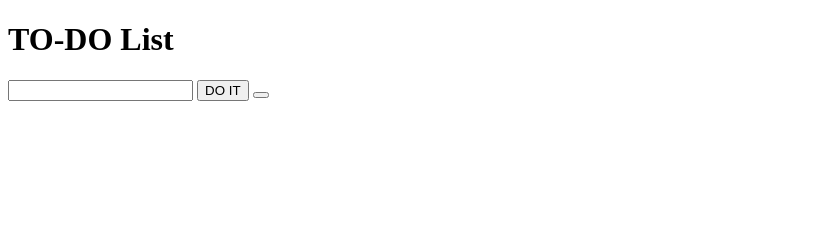
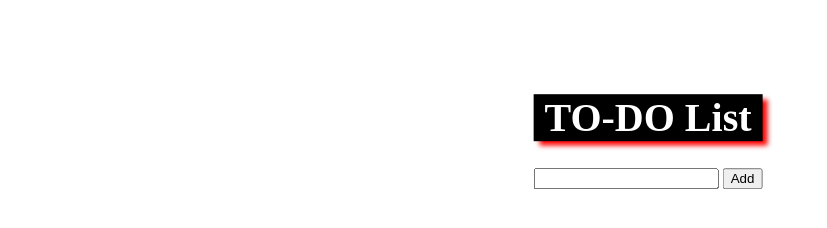
Before and after one commit to Vellethe/Submits-Frontend, a plain HTML site: page Inlämning3/index.html in a window 1280 px wide. Shown: the whole page, without its empty margins (0-827 px from the left). Drawn offline with Linux system fonts and the light colour scheme.

Commit message:
Checkbox fixing

```diff
--- a/Inlämning3/index.html
+++ b/Inlämning3/index.html
@@ -14,12 +14,11 @@
 
 
     <h1>TO-DO List</h1>
-
-
+    <div class= "container">
     <ul id= "tasks"></ul>
-    <input id= "textbox" type="text">
-    <button id="button">DO IT</button>
-    <button id="toggle" type="checkbox"></button>
+    <input type="text" id="userInput">
+    <button onclick="addListItem()">Add</button>
+    </div>
 
 
 </body>
--- a/Inlämning3/main.js
+++ b/Inlämning3/main.js
@@ -9,3 +9,13 @@ button.addEventListener("click", function()
     tasks.appendChild(newTask);
     textbox.value = "";
 });
+
+function addListItem() {
+    var userInput = document.getElementById("userInput").value;
+    var listItem = document.createElement("li");
+    var checkbox = document.createElement("input");
+    listItem.textContent = userInput;
+    checkbox.type = "checkbox";
+    listItem.insertBefore(checkbox, listItem.firstChild);
+    document.getElementById("tasks").appendChild(listItem);
+}
--- a/Inlämning3/style.css
+++ b/Inlämning3/style.css
@@ -0,0 +1,28 @@
+h1
+{
+    font-size: 40px;
+    color: white;
+    background-color: black;
+    box-shadow: 5px 5px 5px red;
+}
+body
+{
+    text-align: center;
+    position: absolute;
+    top: 15%;
+    left: 50%;
+    transform: translate(-50%, -50%)
+}
+.container
+{
+
+}
+
+/* h1
+{
+    text-align: center;
+}
+.container
+{
+    text-align: center;
+} */
```
